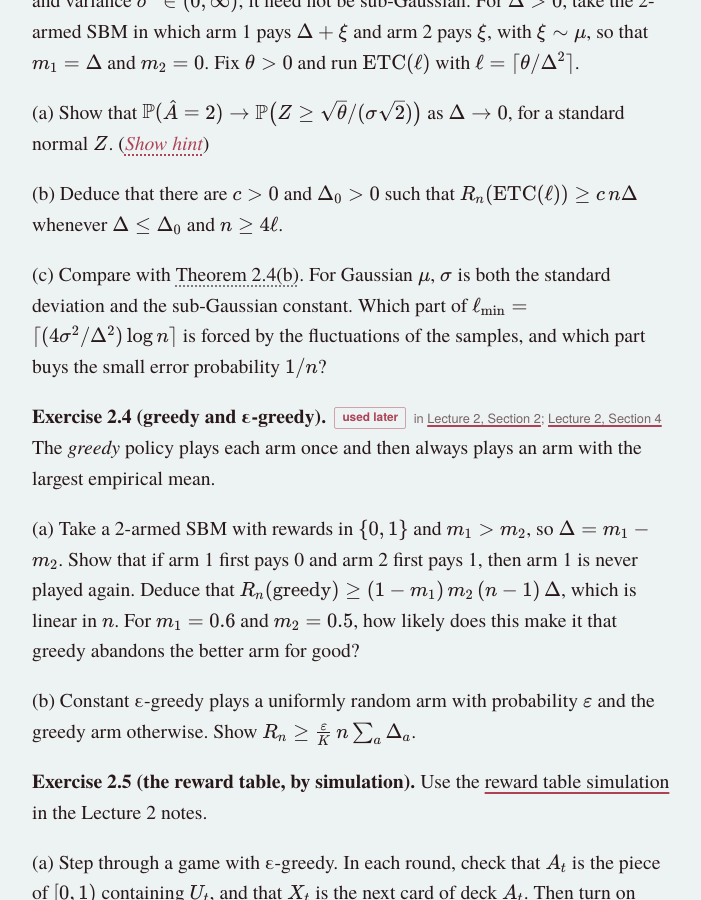
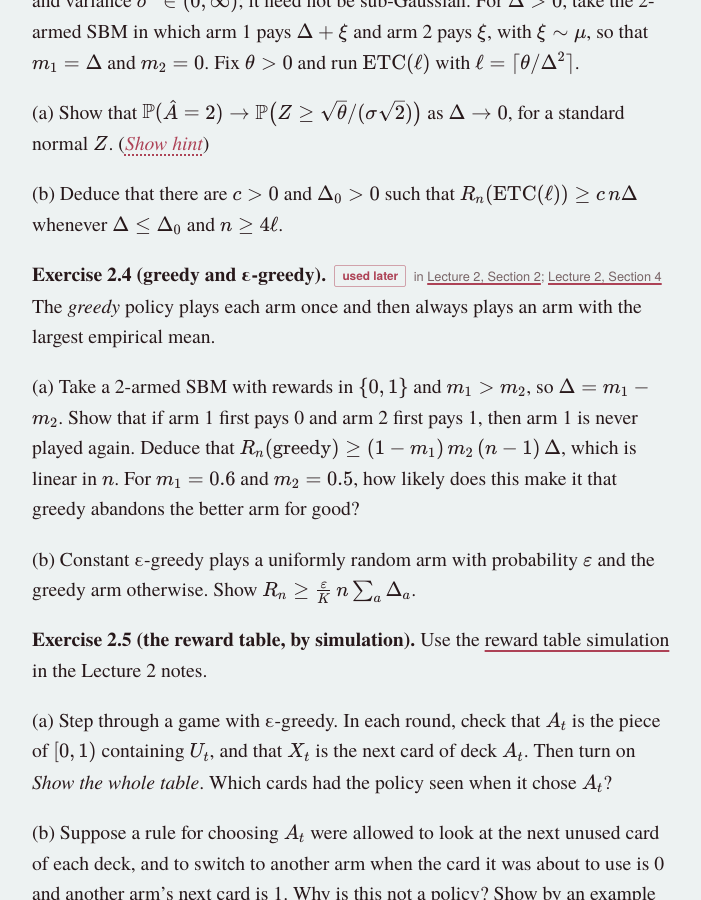
Before and after one commit to iyertejas/iyertejas.github.io, a Jekyll site: the page built from course-rl-2026-sheet-2.md, in a window 1280 px wide and 900 px high, scrolled down 832 px. Shown: the whole window, without its empty margins (232-933 px from the left). Built offline with Jekyll 4.4.1, drawn with Linux system fonts in a browser that asks for light colours.

Commit message:
RL course: drop Exercise 2.3(c)

```diff
--- a/course-rl-2026-sheet-2.md
+++ b/course-rl-2026-sheet-2.md
@@ -35,8 +35,6 @@ Please report any errors or unclear points, in the lecture or by email.
 
 (b) Deduce that there are $$c > 0$$ and $$\Delta_0 > 0$$ such that $$R_n(\mathrm{ETC}(\ell)) \ge c\, n\Delta$$ whenever $$\Delta \le \Delta_0$$ and $$n \ge 4\ell$$.
 
-(c) Compare with [Theorem 2.4(b)](course-rl-2026-lecture-2.html#theorem-2-4). For Gaussian $$\mu$$, $$\sigma$$ is both the standard deviation and the sub-Gaussian constant. Which part of $$\ell_{\min} = \lceil (4\sigma^2/\Delta^2) \log n \rceil$$ is forced by the fluctuations of the samples, and which part buys the small error probability $$1/n$$?
-
 **Exercise 2.4 (greedy and ε-greedy).** <span class="tag">used later</span> <span class="used-in">in <a href="course-rl-2026-lecture-2.html#2-policy-functions-and-the-reward-table">Lecture 2, Section 2</a>; <a href="course-rl-2026-lecture-2.html#4-what-is-wrong-with-etc">Lecture 2, Section 4</a></span> The *greedy* policy plays each arm once and then always plays an arm with the largest empirical mean.
 {: #exercise-2-4}
 
```
